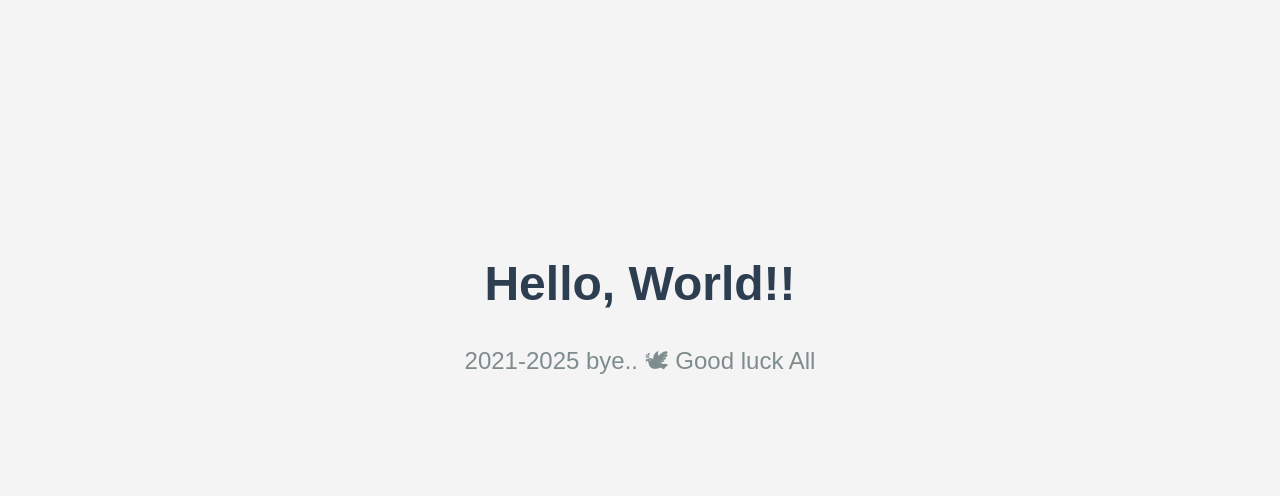
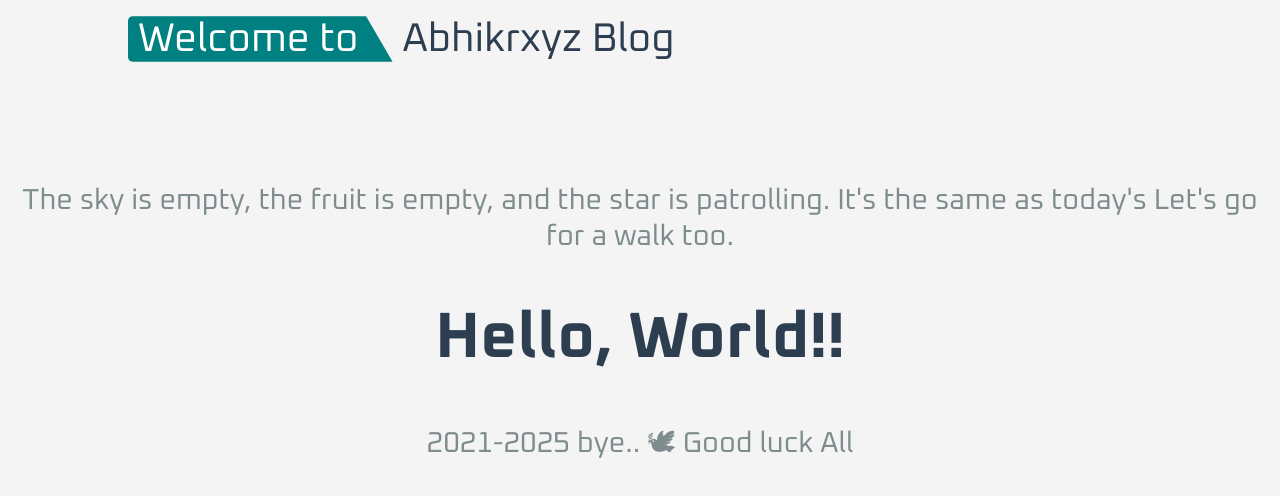
Before and after one commit to KernelAbhi/str, a plain HTML site: page index.html in a window 1280 px wide. Drawn offline with Linux system fonts and the light colour scheme.

Commit message:
manay updates file etc

```diff
--- a/assets/css/x.css
+++ b/assets/css/x.css
@@ -1,3 +1,9 @@
+/* styles.css */
+
+/* Import Oxanium font from Google Fonts */
+@import url('https://fonts.googleapis.com/css2?family=Oxanium:wght@200..800&display=swap');
+
+/* Default styles for mobile (mobile-first approach) */
 body {
     font-family: 'Oxanium', sans-serif;
     background-color: #f4f4f4;
@@ -7,11 +13,90 @@ body {
 }
 
 h1 {
-    font-size: 3em;
+    font-size: 2.5em;
     color: #2c3e50;
 }
 
 p {
-    font-size: 1.5em;
+    font-size: 1.2em;
     color: #7f8c8d;
 }
+
+/* Media query for tablets and larger screens */
+@media (min-width: 768px) {
+    body {
+        margin-top: 10%;
+    }
+
+    h1 {
+        font-size: 3em;
+    }
+
+    p {
+        font-size: 1.5em;
+    }
+}
+
+/* Media query for larger desktops */
+@media (min-width: 1024px) {
+    body {
+        margin-top: 5%;
+    }
+
+    h1 {
+        font-size: 4em;
+    }
+
+    p {
+        font-size: 1.8em;
+    }
+}
+
+#header {
+    display: flex;
+    justify-content: flex-start; /* Align items to the left */
+    align-items: center; /* Vertically center the content */
+    padding: 20px; /* Adjust as needed for spacing */
+}
+
+.btn {
+    position: relative;
+    background-color: var(--main-color);
+    color: var(--text-white);
+    padding-right: 20px;
+    padding-left: 10px;
+    display: inline-flex;
+    height: 1.2cm;
+    width: 7cm;
+    clip-path: var(--clip-path-3);
+    overflow: hidden;
+    border: none;
+    margin-right: 10px;
+    margin-left: 100px;
+    align-items: center;
+    border-top-left-radius: 5px;  /* Round the top-left corner */
+    border-bottom-left-radius: 5px; /* Round the bottom-left corner */
+}
+
+#welcome-button {
+    font-family: 'Oxanium', sans-serif;
+    font-size: var(--fontSize-6);
+    top: -70px;
+}
+
+#blog-name {
+    font-family: 'Oxanium', sans-serif;
+    font-size: var(--fontSize-6);
+    color: #2c3e50;
+    position: relative;
+    top: -70px;
+}
+
+:root {
+    --clip-path-3: polygon(0% 0%, 90% 0, 100% 100%, 100% 100%, 0 100%);
+    --gradient-1: linear-gradient(to right bottom, hsl(299, 100%, 52%), hsl(291, 100%, 58%), hsl(283, 100%, 60%), hsl(273, 100%, 62%), hsl(262, 100%, 63%), hsl(242, 100%, 69%), hsl(223, 100%, 62%), hsl(210, 100%, 50%), hsl(203, 100%, 50%), hsl(198, 100%, 50%), hsl(192, 100%, 48%), hsl(185, 90%, 48%));
+    --text-white: white;
+    --main-color: #008080;
+    --fontSize-6: 40px;
+    --weight-semiBold: 600;
+}
--- /dev/null
+++ b/assets/css/y.css
@@ -0,0 +1,38 @@
+#header {
+    display: flex;
+    justify-content: flex-start; /* Align items to the left */
+    align-items: center; /* Vertically center the content */
+    padding: 20px; /* Adjust as needed for spacing */
+}
+
+.btn {
+    position: relative;
+    background-color: var(--main-color);
+    color: var(--text-white);
+    padding-right: 20px;
+    padding-left: 10px;
+    display: inline-flex;
+    height: 1.2cm;
+    width: 7cm;
+    clip-path: var(--clip-path-3);
+    overflow: hidden;
+    border: none;
+    margin-left: 5%;
+    align-items: center; /* Vertically center text inside the button */
+}
+
+#welcome-button {
+    margin-right: 10px;
+    font-family: 'Oxanium', sans-serif;
+    font-size: var(--fontSize-6);
+    top: -70px;
+}
+
+:root {
+    --clip-path-3: polygon(0% 0%, 90% 0, 100% 100%, 100% 100%, 0 100%);
+    --gradient-1: linear-gradient(to right bottom, hsl(299, 100%, 52%), hsl(291, 100%, 58%), hsl(283, 100%, 60%), hsl(273, 100%, 62%), hsl(262, 100%, 63%), hsl(242, 100%, 69%), hsl(223, 100%, 62%), hsl(210, 100%, 50%), hsl(203, 100%, 50%), hsl(198, 100%, 50%), hsl(192, 100%, 48%), hsl(185, 90%, 48%));
+    --text-white: white;
+    --main-color: #008080;
+    --fontSize-6: 40px;
+    --weight-semiBold: 600;
+}
--- a/index.html
+++ b/index.html
@@ -1,14 +1,28 @@
 <!DOCTYPE html>
 <html lang="en">
+
 <head>
   <meta charset="UTF-8">
   <meta name="viewport" content="width=device-width, initial-scale=1.0">
   <title>Hello World</title>
   <!--Here basically ui part color and syntax-->
   <link rel="stylesheet" type="text/css" media="all" href="./assets/css/x.css">
+  <link rel="stylesheet" type="text/css" media="all" href="./assets/css/yx.css">
 </head>
+
 <body>
+  <header class="clearfix" id="header">
+    <button id="welcome-button" class="btn">Welcome to</button>
+    <span id="blog-name">Abhikrxyz Blog</span>
+  </header>
+
+  <p class="description">
+    The sky is empty, the fruit is empty, and the star is patrolling. It's the same as today's Let's go for a
+    walk too.
+  </p>
+  </div>
   <h1>Hello, World!!</h1>
   <p>2021-2025 bye.. 🕊 Good luck All</p>
 </body>
+
 </html>
```
Lines whose indentation alone changed are shown as unchanged.
